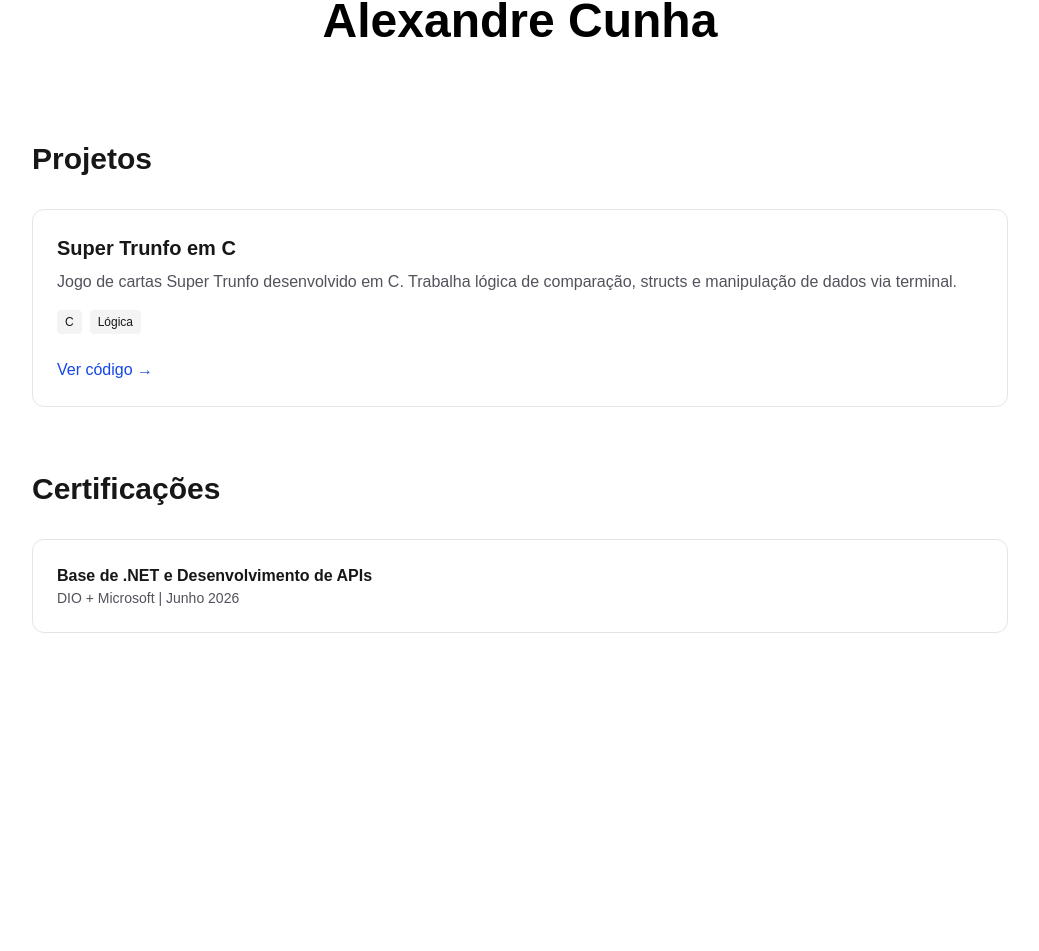
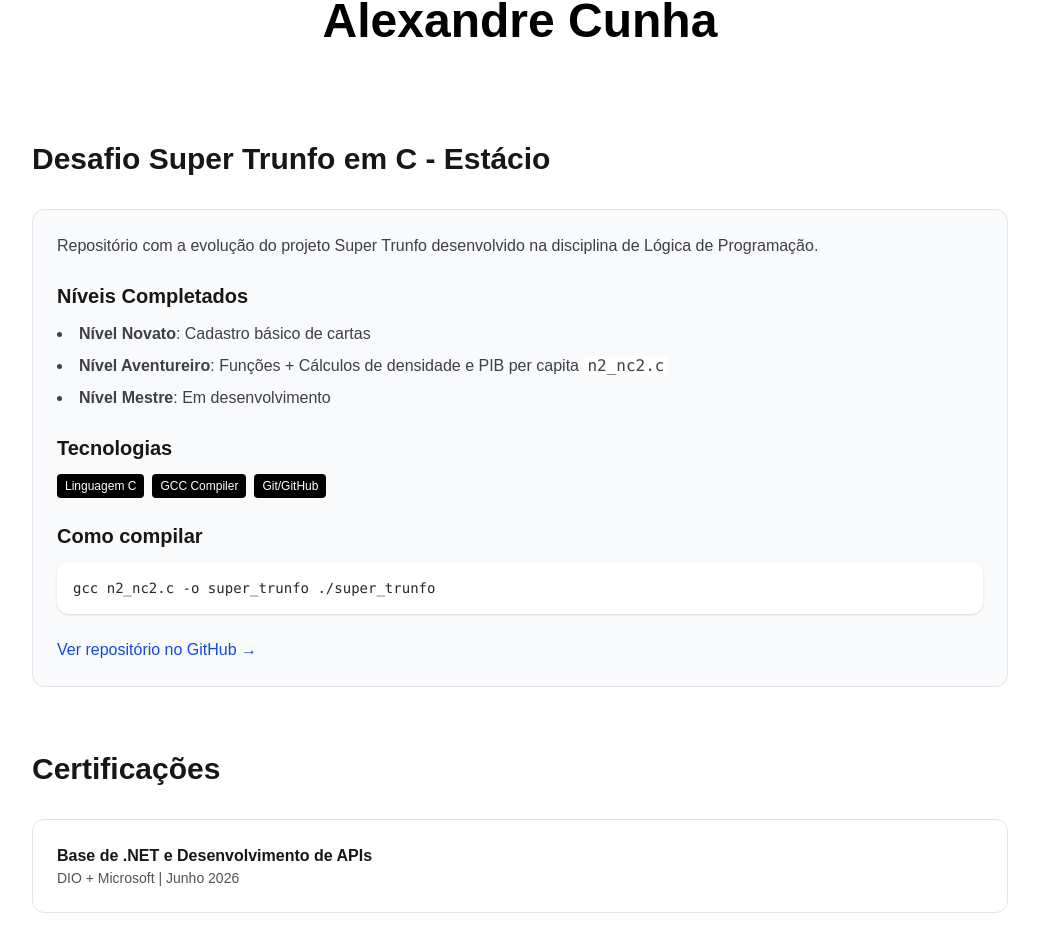
Before and after one commit to raquelalexandre963-lab/teste-Alexandre, a Next.js app: page / in a window 1280 px wide. Shown: the part 531-1482 px from the top of the page, without its empty margins (120-1159 px from the left). Before the commit the page ends 1244 px from the top, so only its background shows below. Built offline with nearby package versions, Linux system fonts and the light colour scheme; a web font is replaced by a local one.

Commit message:
portfolio sucesso e com foto

```diff
--- a/app/page.tsx
+++ b/app/page.tsx
@@ -9,7 +9,7 @@ export default function Home() {
       </header>
 
       <section className="flex flex-col items-center text-center mt-10 px-6">
-        <div className="w-64 h-64 bg-blue-600 rounded-full" />
+        <img src="/profile.jpeg" alt="Foto do Alexandre Cunha" className="w-64 h-64 rounded-full object-cover border-4 border-black shadow-lg" />
 
         <span className="mt-8 px-4 py-2 bg-blue-100 text-blue-800 rounded-full font-semibold">
           Desenvolvedor | C & .NET & APIs
@@ -22,26 +22,51 @@ export default function Home() {
       </section>
 
       <section className="max-w-5xl mx-auto mt-24 px-6">
-        <h3 className="text-3xl font-bold mb-8 dark:text-white">Projetos</h3>
-        <div className="border border-zinc-200 dark:border-zinc-800 rounded-xl p-6">
-          <h4 className="text-xl font-semibold dark:text-white">Super Trunfo em C</h4>
-          <p className="mt-2 text-zinc-600 dark:text-zinc-400">
-            Jogo de cartas Super Trunfo desenvolvido em C. Trabalha lógica de comparação, structs e manipulação de dados via terminal.
+        <h3 className="text-3xl font-bold mb-8">Desafio Super Trunfo em C - Estácio</h3>
+        <div className="border border-zinc-200 rounded-xl p-6 bg-slate-50">
+          <p className="text-zinc-700">
+            Repositório com a evolução do projeto Super Trunfo desenvolvido na disciplina de Lógica de Programação.
           </p>
-          <div className="flex gap-2 mt-4">
-            <span className="text-xs bg-zinc-100 dark:bg-zinc-800 px-2 py-1 rounded">C</span>
-            <span className="text-xs bg-zinc-100 dark:bg-zinc-800 px-2 py-1 rounded">Lógica</span>
+
+          <div className="mt-6">
+            <h4 className="text-xl font-semibold">Níveis Completados</h4>
+            <ul className="list-disc list-inside mt-3 space-y-2 text-zinc-700">
+              <li><strong>Nível Novato</strong>: Cadastro básico de cartas</li>
+              <li><strong>Nível Aventureiro</strong>: Funções + Cálculos de densidade e PIB per capita <code className="bg-white px-1 rounded">n2_nc2.c</code></li>
+              <li><strong>Nível Mestre</strong>: Em desenvolvimento</li>
+            </ul>
           </div>
-          <a href="https://github.com/Cursos-TI/desafio-l-gica-super-trunfo-raquelalexandre963-lab"
-             className="inline-block mt-6 text-blue-700 font-medium">Ver código →</a>
+
+          <div className="mt-6">
+            <h4 className="text-xl font-semibold">Tecnologias</h4>
+            <div className="flex flex-wrap gap-2 mt-3">
+              <span className="text-xs bg-black text-white px-2 py-1 rounded">Linguagem C</span>
+              <span className="text-xs bg-black text-white px-2 py-1 rounded">GCC Compiler</span>
+              <span className="text-xs bg-black text-white px-2 py-1 rounded">Git/GitHub</span>
+            </div>
+          </div>
+
+          <div className="mt-6">
+            <h4 className="text-xl font-semibold">Como compilar</h4>
+            <pre className="mt-3 rounded-xl bg-white p-4 text-sm text-zinc-800 overflow-x-auto shadow-sm">
+              <code>
+                gcc n2_nc2.c -o super_trunfo
+                ./super_trunfo
+              </code>
+            </pre>
+          </div>
+
+          <a href="https://github.com/Cursos-TI/desafio-l-gica-super-trunfo-raquelalexandre963-lab" target="_blank" rel="noopener noreferrer" className="inline-block mt-6 text-blue-700 font-medium">
+            Ver repositório no GitHub →
+          </a>
         </div>
       </section>
 
       <section className="max-w-5xl mx-auto mt-16 px-6 pb-20">
-        <h3 className="text-3xl font-bold mb-8 dark:text-white">Certificações</h3>
-        <div className="border border-zinc-200 dark:border-zinc-800 rounded-xl p-6">
-          <h4 className="font-semibold dark:text-white">Base de .NET e Desenvolvimento de APIs</h4>
-          <p className="text-sm text-zinc-600 dark:text-zinc-400">DIO + Microsoft | Junho 2026</p>
+        <h3 className="text-3xl font-bold mb-8">Certificações</h3>
+        <div className="border border-zinc-200 rounded-xl p-6">
+          <h4 className="font-semibold">Base de .NET e Desenvolvimento de APIs</h4>
+          <p className="text-sm text-zinc-600">DIO + Microsoft | Junho 2026</p>
         </div>
       </section>
     </main>
```
Also changed, not shown: public/profile.jpeg (added).
